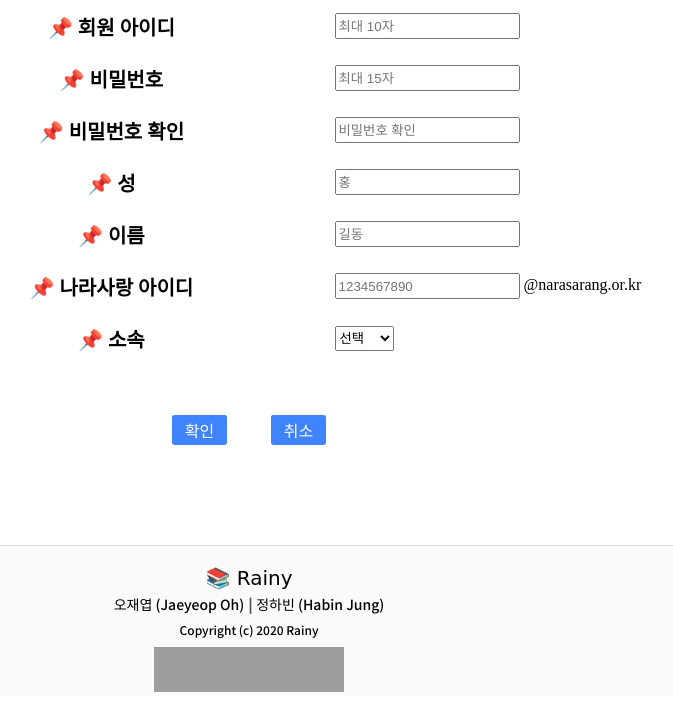
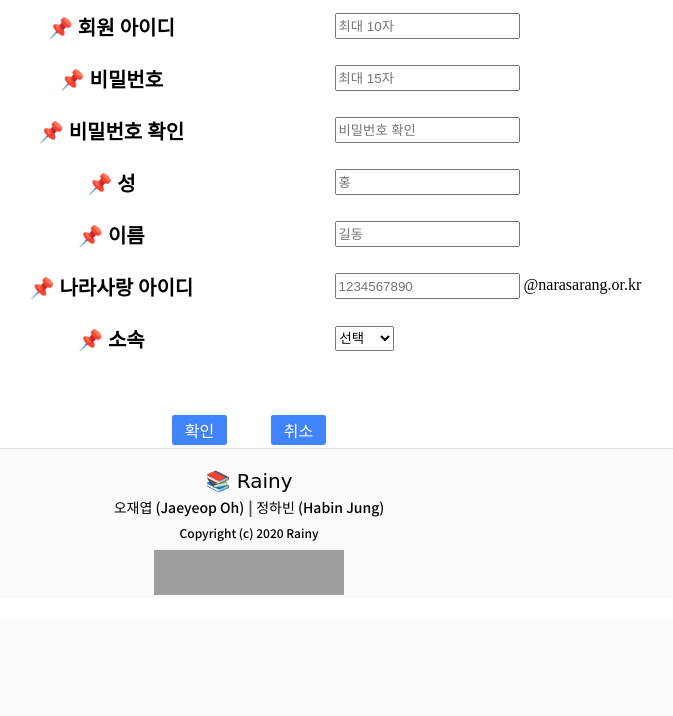
Before and after one commit to habijung/heavy-reading, a Django app: page /accounts/signup/ in a window 1280 px wide. Shown: the part 201-917 px from the top of the page, without its empty margins (391-1064 px from the left). After the commit the page ends 796 px from the top, so only its background shows below. Run offline with Django 3.2, Linux system fonts and the light colour scheme; some web fonts are replaced; grey boxes are pictures that could not be loaded.

Commit message:
footer location fixed

```diff
--- a/rainy_project/static/css/footer.css
+++ b/rainy_project/static/css/footer.css
@@ -4,7 +4,8 @@
 footer {
     margin: 0;
     padding: 0;
-    position: relative;
+    position: absolute;
+    bottom: 0;
     margin-top: 100px;
     width: 100%;
     height: 150px;
```
Also changed, not shown: rainy_project/db.sqlite3.
